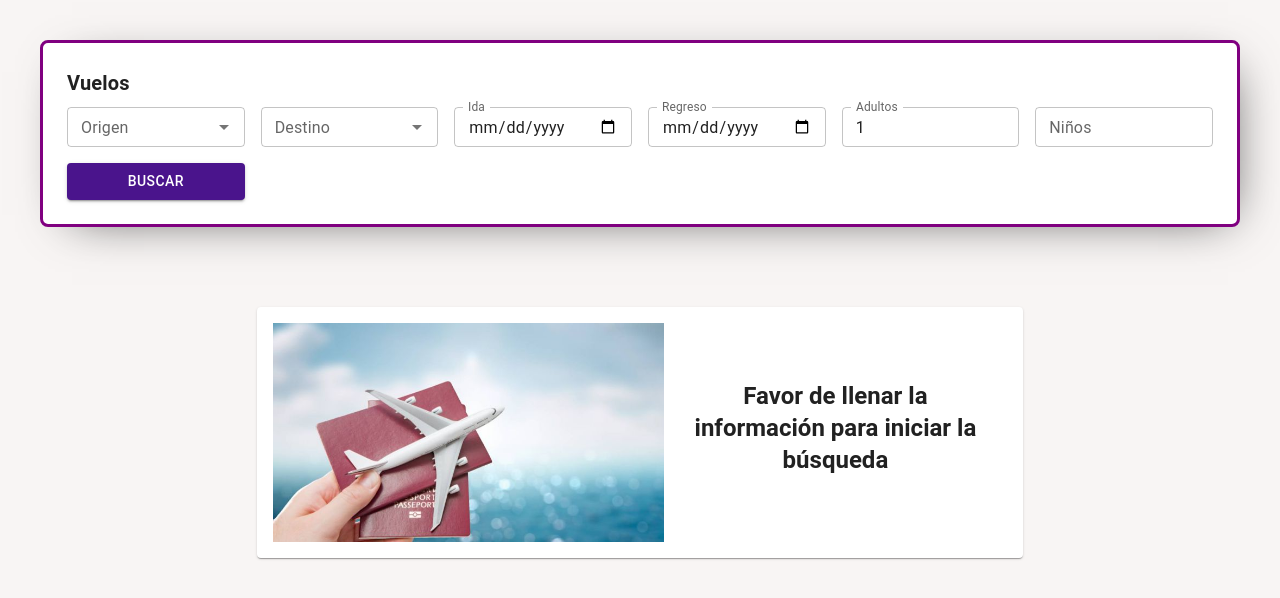
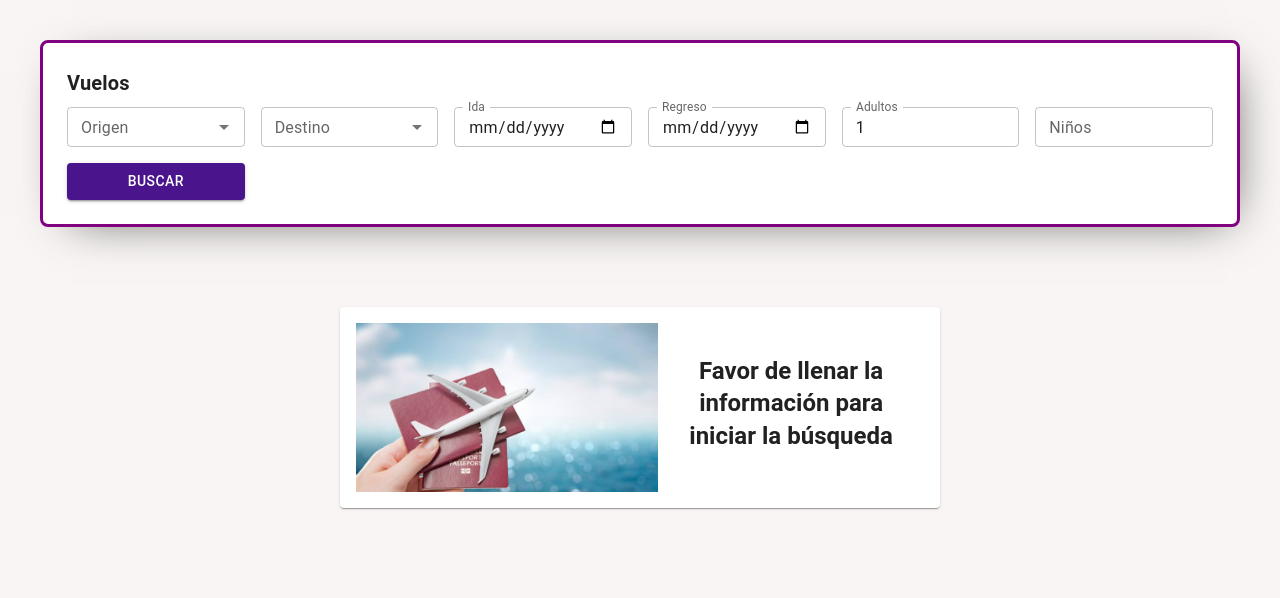
Before and after one commit to albertobautista/react-bootcamp-cf-flights-app, a React (Vite) app: page / in a window 1280 px wide. Shown: the top 598 px of the page. Built offline with nearby package versions, Linux system fonts and the light colour scheme; no server answers.

Commit message:
update SearchFlightsPage size container

```diff
--- a/src/pages/SearchFlightsPage.jsx
+++ b/src/pages/SearchFlightsPage.jsx
@@ -41,7 +41,7 @@ export const SearchFlightsPage = () => {
           marginTop: 5
         }}>
         <Grid container justifyContent="center">
-          <Grid item xs={10}>
+          <Grid item xs={12} sm={12} md={8}>
             {isLoading ? (
               <LoadingGif />
             ) : flightsResults.length > 0 ? (
```
